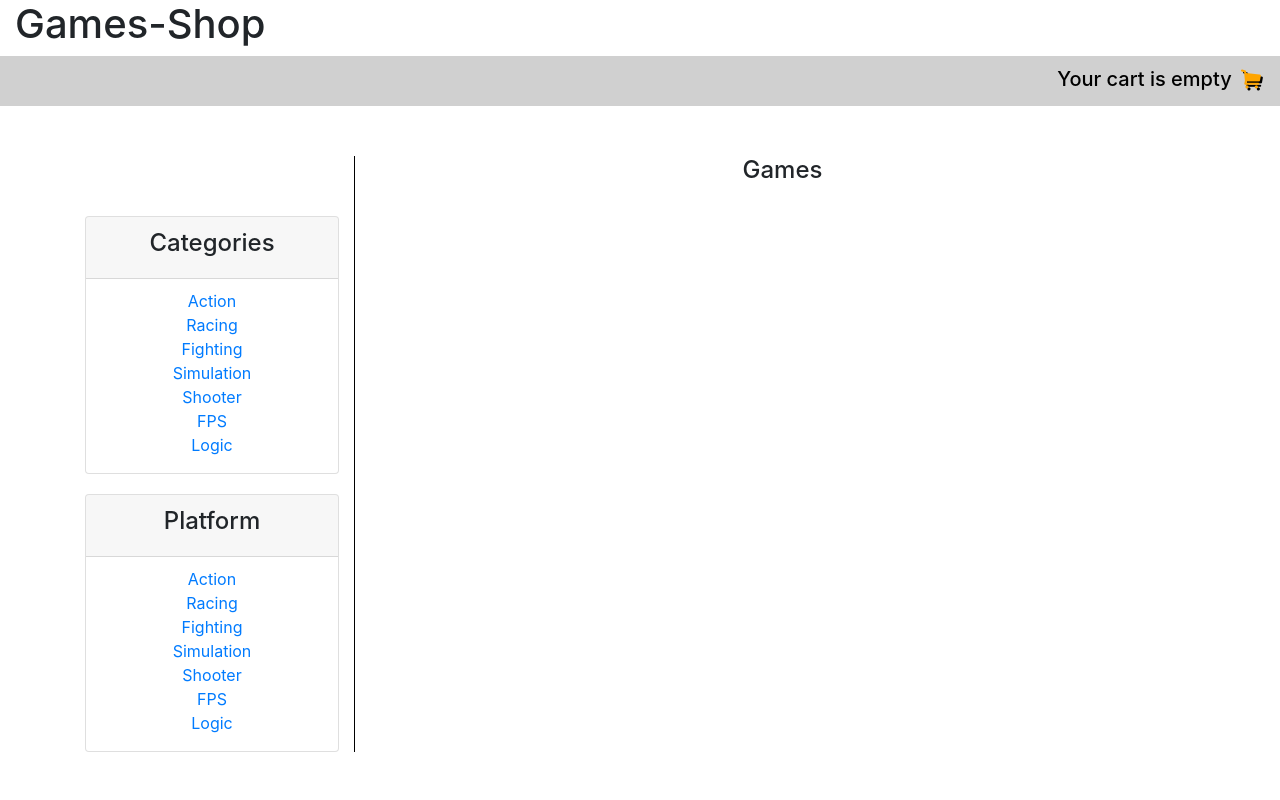
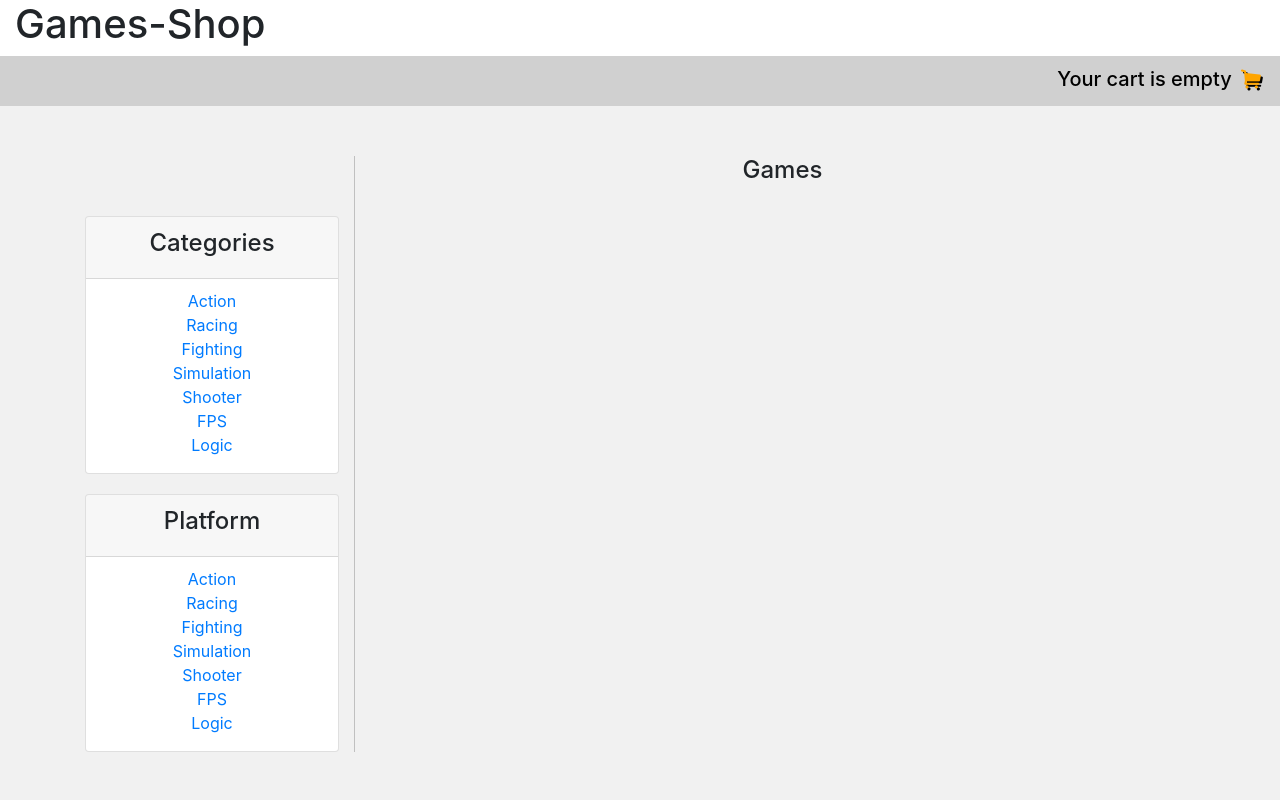
Before and after one commit to coventry000/my-first-shop, a Django app: page / in a window 1280 px wide. Run offline with Django 3.2, Linux system fonts and the light colour scheme; data that the repository does not hold is empty; some libraries are stand-ins or nearby versions.

Commit message:
change color-background

```diff
--- a/shop/static/css/shop.css
+++ b/shop/static/css/shop.css
@@ -1,9 +1,14 @@
+body{
+	background-color: #F1F1F1;
+}
+
 .topnav-container{
 	margin-bottom: 50px;
 }
 
 .logo{
 text-align: left;
+background-color: white;
 }
 
 .topnav{
@@ -27,7 +32,7 @@ text-align: left;
 }
 
 .left{
-	border-right: 1px solid black;
+	border-right: 1px solid silver;
 }
 
 .right .header-products{
@@ -80,4 +85,5 @@ margin-right: auto;
 -webkit-box-shadow: 10px 10px 10px -1px rgba(122,122,122,0.41);
 -moz-box-shadow: 10px 10px 10px -1px rgba(122,122,122,0.41);
 box-shadow: 10px 10px 10px -1px rgba(122,122,122,0.41);
+
 }
--- a/shop/templates/shop/product_list.html
+++ b/shop/templates/shop/product_list.html
@@ -91,6 +91,9 @@
 				<div class="col-md-12 header-products">
 					<h4>Games</h4>
 				</div>
+
+				<div class="col-md-12">
+				<div class="row">
                 {% for product in products %}
                         <div class="col-12 col-md-4 coverbox" >
 
@@ -107,6 +110,7 @@
 
 						</div>
 				{% endfor %}
+				</div>
              </div>
               </div>
 
```
